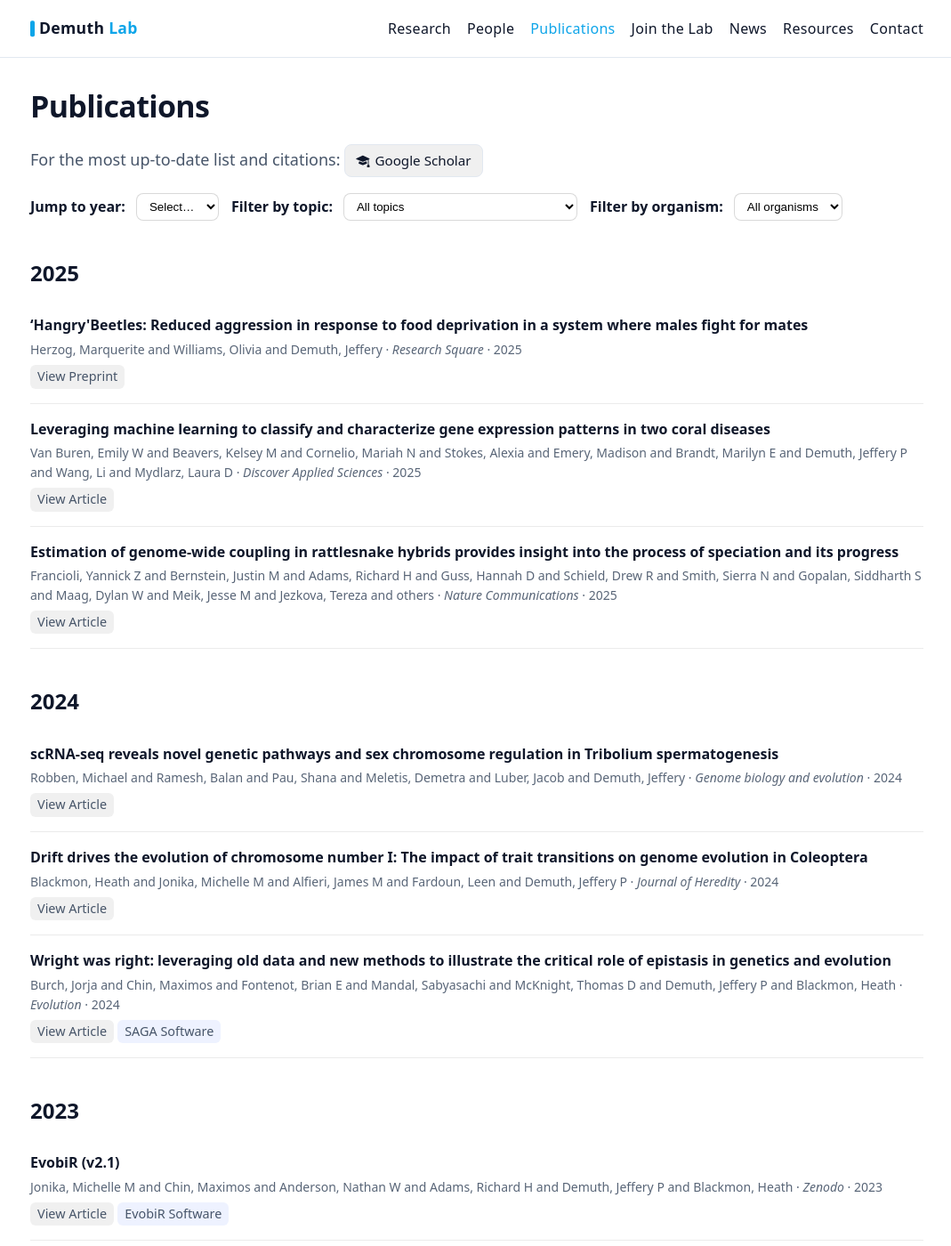
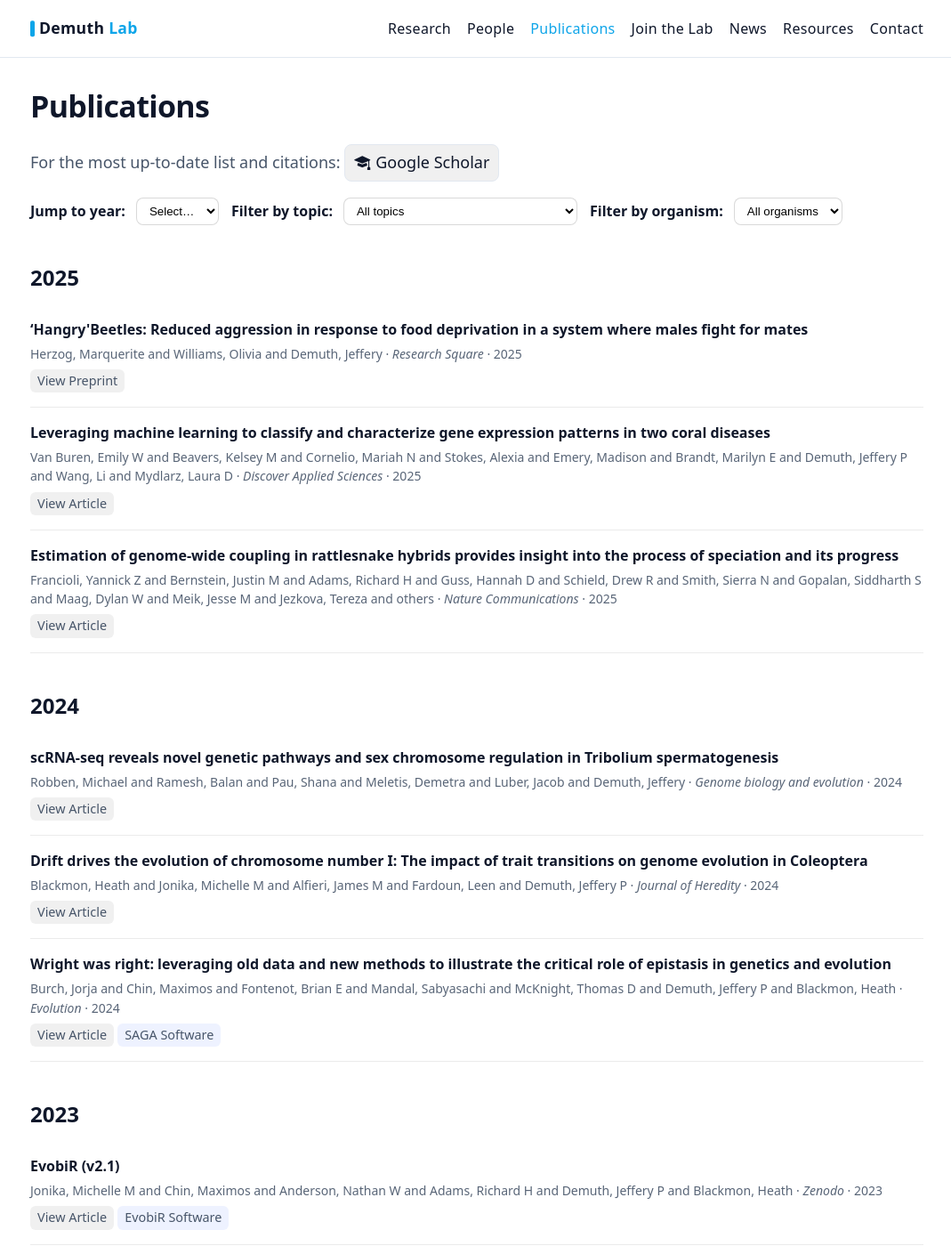
Before and after one commit to demuth-lab/demuth-lab.github.io, a Jekyll site: the page built from publications.md, in a window 1280 px wide and 1400 px high. Shown: the whole window at 89% size, without its empty margins (104-1173 px from the left). Built offline with Jekyll 4.4.1, drawn with Linux system fonts in a browser that asks for light colours.

Commit message:
Update main.css

```diff
--- a/assets/css/main.css
+++ b/assets/css/main.css
@@ -375,13 +375,12 @@ a:hover{text-decoration:underline}
   display:inline-flex;
   align-items:center;
   gap:6px;
-  padding:6px 12px;
+  padding:6px 10px;
   border-radius:8px;
   border:1px solid var(--line);
   background:#f0f0f0;
   color:var(--fg);
   text-decoration:none;
-  font-size:0.95rem;
 }
 
 .scholar-link:hover{
```
